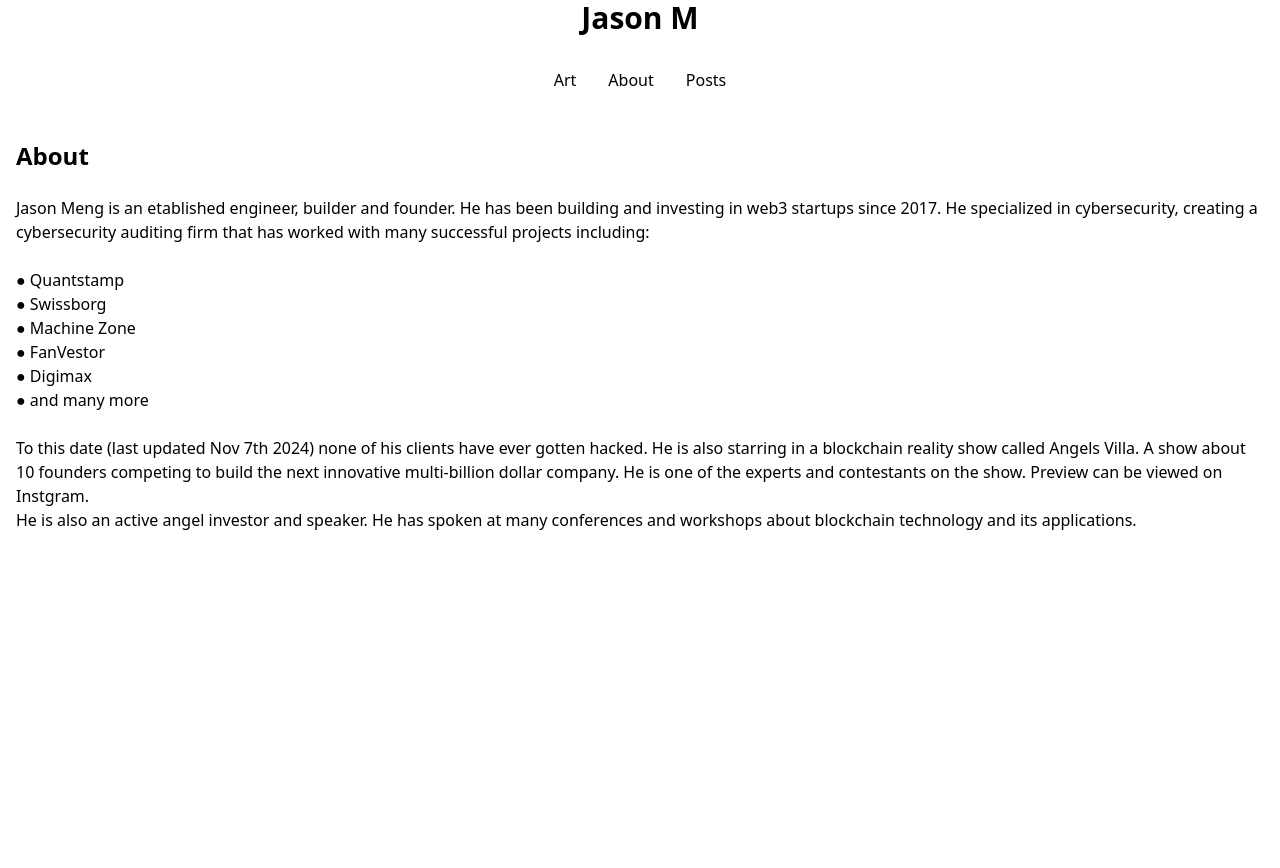
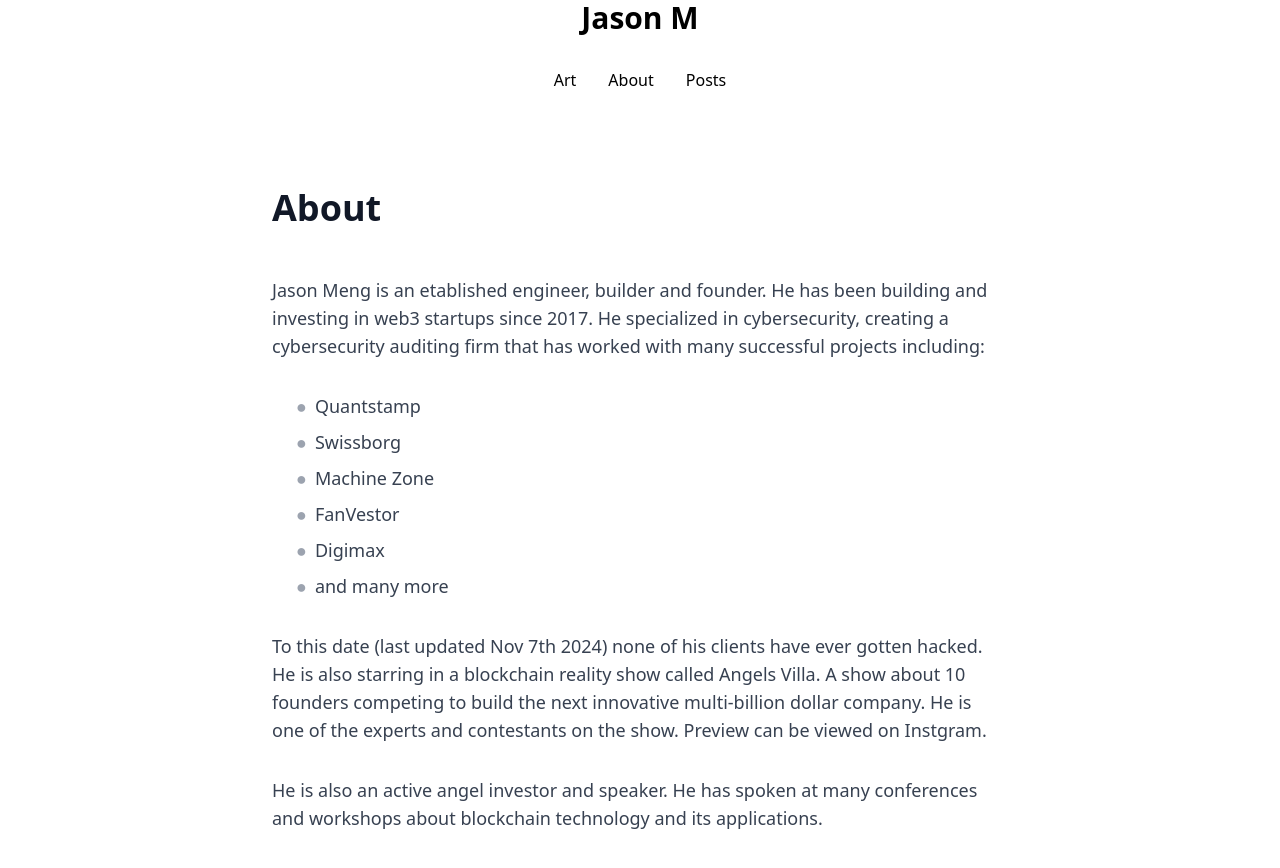
Before and after one commit to decentral-foundation/jasonmeng.org, a React (Vite) app in the folder my-blog/: page /about in a window 1280 px wide. Shown: the top 868 px of the page. Before the commit the page ends 800 px from the top, so only its background shows below. Built offline with nearby package versions, Linux system fonts and the light colour scheme.

Commit message:
css changes

```diff
--- a/my-blog/src/components/About.jsx
+++ b/my-blog/src/components/About.jsx
@@ -1,30 +1,51 @@
 function About() {
     return (
-      <div>
-        <h2 className="text-2xl font-bold mb-6">About</h2>
-        <p>Jason Meng is an etablished engineer, builder and founder. He has been building and investing in web3 startups since 2017.
+      <div className="max-w-[768px] mx-auto px-4 py-12 leading-relaxed text-gray-800">
+        <h2 className="text-4xl font-bold mb-12 text-gray-900">About</h2>
 
-        He specialized in cybersecurity, creating a cybersecurity auditing firm that has worked with many successful projects including: </p>
-        <br/>
-        <ul>
-          <li>●  Quantstamp</li>
-          <li>●  Swissborg</li>
-          <li>●  Machine Zone</li>
-          <li>●  FanVestor</li>
-          <li>●  Digimax</li>
-          <li>●  and many more</li>
-        </ul>
-        <br/>
-        <p>
-        To this date (last updated Nov 7th 2024) none of his clients have ever gotten hacked. He is also starring in a blockchain reality show called Angels Villa. A show about 10 founders competing to build the next innovative multi-billion dollar company. He is one of the experts and contestants on the show. Preview can be viewed on Instgram.
+        <div className="space-y-8 text-lg">
+          <p className="text-gray-700">
+            Jason Meng is an etablished engineer, builder and founder. He has been building and investing in web3 startups since 2017.
+            He specialized in cybersecurity, creating a cybersecurity auditing firm that has worked with many successful projects including:
+          </p>
 
-        </p>
+          <ul className="space-y-2 pl-6 text-gray-700">
+            <li className="flex items-center">
+              <span className="text-gray-400 mr-2">●</span>
+              Quantstamp
+            </li>
+            <li className="flex items-center">
+              <span className="text-gray-400 mr-2">●</span>
+              Swissborg
+            </li>
+            <li className="flex items-center">
+              <span className="text-gray-400 mr-2">●</span>
+              Machine Zone
+            </li>
+            <li className="flex items-center">
+              <span className="text-gray-400 mr-2">●</span>
+              FanVestor
+            </li>
+            <li className="flex items-center">
+              <span className="text-gray-400 mr-2">●</span>
+              Digimax
+            </li>
+            <li className="flex items-center">
+              <span className="text-gray-400 mr-2">●</span>
+              and many more
+            </li>
+          </ul>
 
-        <p>
-        He is also an active angel investor and speaker. He has spoken at many conferences and workshops about blockchain technology and its applications.
-        </p>
+          <p className="text-gray-700">
+            To this date (last updated Nov 7th 2024) none of his clients have ever gotten hacked. He is also starring in a blockchain reality show called Angels Villa. A show about 10 founders competing to build the next innovative multi-billion dollar company. He is one of the experts and contestants on the show. Preview can be viewed on Instgram.
+          </p>
+
+          <p className="text-gray-700">
+            He is also an active angel investor and speaker. He has spoken at many conferences and workshops about blockchain technology and its applications.
+          </p>
+        </div>
       </div>
     );
-  }
+}
 
-  export default About;
+export default About;
--- a/my-blog/src/components/Art.jsx
+++ b/my-blog/src/components/Art.jsx
@@ -1,54 +1,82 @@
 function Art() {
     return (
+      <div className="max-w-[768px] mx-auto px-4 py-12 leading-relaxed text-gray-800">
+        <h2 className="text-4xl font-bold mb-12 text-gray-900">Art</h2>
+
+        {/* Bio section */}
+        <div className="mb-16">
+          <h3 className="text-2xl font-semibold mb-6 text-gray-800">Bio</h3>
+          <div className="space-y-2 text-lg">
+            <div className="font-medium">Jason Meng</div>
+            <div className="text-gray-600">Angel Investor, Speaker, Engineer</div>
             <div>
-        <h2 className="text-2xl font-bold mb-6">Art</h2>
-        <h3 className="text-xl font-semibold mt-6 mb-3"> Bio: </h3>
-        <div>Jason Meng</div>
-        <div> Angel Investor, Speaker, Engineer </div>
-        <div>
-          <a href="https://twitter.com/lingqingm" className="text-blue-600 underline hover:text-blue-800">Twitter</a>
+              <a href="https://twitter.com/lingqingm" className="text-blue-600 hover:text-blue-800">Twitter</a>
             </div>
-        <h3 className="text-xl font-semibold mt-6 mb-3"> Recent Talks </h3>
-        <div>Todo: Update this section with ETH CC</div>
-        <figure className="max-w-[500px] w-full">
+          </div>
+        </div>
+
+        {/* Recent Talks */}
+        <div className="mb-16">
+          <h3 className="text-2xl font-semibold mb-6 text-gray-800">Recent Talks</h3>
+          <div className="text-lg text-gray-700 mb-8">Todo: Update this section with ETH CC</div>
+        </div>
+
+        <figure className="my-16">
           <img
             src="https://miro.medium.com/v2/resize:fit:1400/format:webp/1*OQyZREFWnw8ZKhOVod-DsA.png"
             alt="Description of the image"
-            className="w-full h-auto"
+            className="w-full rounded-lg shadow-md"
           />
-          <figcaption className="text-gray-500 text-sm mt-2 text-center">
+          <figcaption className="text-gray-600 text-base mt-4 text-center leading-relaxed">
             Jason Meng speaking at Ministry of Ideas on the next digital disruption: How blockchain and AI will transform Guest Experience in Hospitality. Conference Website: https://moi.lemiami.com/
           </figcaption>
         </figure>
-        <h3 className="text-xl font-semibold mt-6 mb-3"> Recent Appearances </h3>
-          <li>Jason starring in Blockchain Reality Show Angels Villa. View trailer: <a href="https://www.instagram.com/reel/C-g4WToy6IJ/?igsh=MTBrZ296Z3RwODl0bg==" className="text-blue-600 underline hover:text-blue-800">Instagram Video</a></li>
+
+        {/* Recent Appearances */}
+        <div className="mb-16">
+          <h3 className="text-2xl font-semibold mb-6 text-gray-800">Recent Appearances</h3>
+          <ul className="space-y-4 text-lg list-disc pl-6 text-gray-700">
+            <li>Jason starring in Blockchain Reality Show Angels Villa. View trailer:
+              <a href="https://www.instagram.com/reel/C-g4WToy6IJ/?igsh=MTBrZ296Z3RwODl0bg==" className="text-blue-600 hover:text-blue-800 ml-1">Instagram Video</a>
+            </li>
             <li>Jason pitching at ETH CC 2024 in Brussels
-            <a href="https://youtu.be/vg_Dh5hbOag" className="text-blue-600 underline hover:text-blue-800">  Part 1  </a>
-            <a href="https://youtu.be/RtKRJpnxfxY" className="text-blue-600 underline hover:text-blue-800">  Part 2   </a>
-            <a href="https://youtu.be/JN-tGf7BANQ" className="text-blue-600 underline hover:text-blue-800">  Part 3   </a>
+              <a href="https://youtu.be/vg_Dh5hbOag" className="text-blue-600 hover:text-blue-800 mx-1">Part 1</a>
+              <a href="https://youtu.be/RtKRJpnxfxY" className="text-blue-600 hover:text-blue-800 mx-1">Part 2</a>
+              <a href="https://youtu.be/JN-tGf7BANQ" className="text-blue-600 hover:text-blue-800 mx-1">Part 3</a>
             </li>
-        <h3 className="text-xl font-semibold mt-6 mb-3"> Past Talks </h3>
-        <ol>
-          {/* add timestamp */}
-          <li>Jason speaking at Hacker Dojo Santa Clara: <a href="https://www.youtube.com/watch?v=aLC-bNitw7Y" className="text-blue-600 underline hover:text-blue-800">Link</a></li>
-          <li>Jason speaks at NYC Blockchain Center's first educational seminar: <a className="text-blue-600 underline hover:text-blue-800">Link</a></li>
-          <li>Jason speaking at ETH San Francisco, the recent, largest Hackathon for blockchain developers: <a className="text-blue-600 underline hover:text-blue-800">Link</a></li>
-          <li>Jason speaking at the WCEF blockchain conference: <a className="text-blue-600 underline hover:text-blue-800">Link</a></li>
-          <li>Jason coaching a Hackathon team to first place in Korea: <a href="https://github.com/decentral-inc/secret-voting" className="text-blue-600 underline hover:text-blue-800">Link</a></li>
-          <li>Jason speaking at Austin Texas <a className="text-blue-600 underline hover:text-blue-800">Link</a></li>
+          </ul>
+        </div>
+
+        {/* Past Talks */}
+        <div className="mb-16">
+          <h3 className="text-2xl font-semibold mb-6 text-gray-800">Past Talks</h3>
+          <ol className="space-y-4 text-lg list-decimal pl-6 text-gray-700">
+            <li>Jason speaking at Hacker Dojo Santa Clara: <a href="https://www.youtube.com/watch?v=aLC-bNitw7Y" className="text-blue-600 hover:text-blue-800">Link</a></li>
+            <li>Jason speaks at NYC Blockchain Center's first educational seminar: <a className="text-blue-600 hover:text-blue-800">Link</a></li>
+            <li>Jason speaking at ETH San Francisco, the recent, largest Hackathon for blockchain developers: <a className="text-blue-600 hover:text-blue-800">Link</a></li>
+            <li>Jason speaking at the WCEF blockchain conference: <a className="text-blue-600 hover:text-blue-800">Link</a></li>
+            <li>Jason coaching a Hackathon team to first place in Korea: <a href="https://github.com/decentral-inc/secret-voting" className="text-blue-600 hover:text-blue-800">Link</a></li>
+            <li>Jason speaking at Austin Texas <a className="text-blue-600 hover:text-blue-800">Link</a></li>
           </ol>
-        <h3>Recent Speaking Experiences</h3>
-        <p>Representatives from various companies and organizations such as Patagonia, Reformation, Nike, Sustainable Apparel Coalition, Sudio 189, IBM, BCG and Microsfot participated in different workshops and addressed topics. </p>
+        </div>
 
-        <blockquote className="border-l-4 border-gray-300 pl-4 my-4 italic">
+        {/* Recent Speaking Experiences */}
+        <div className="mb-16">
+          <h3 className="text-2xl font-semibold mb-6 text-gray-800">Recent Speaking Experiences</h3>
+          <p className="text-lg text-gray-700 mb-8 leading-relaxed">
+            Representatives from various companies and organizations such as Patagonia, Reformation, Nike, Sustainable Apparel Coalition, Sudio 189, IBM, BCG and Microsfot participated in different workshops and addressed topics.
+          </p>
+
+          <blockquote className="my-8 pl-6 border-l-4 border-gray-300 italic text-xl text-gray-700">
             The Transparency Hack was moderated by Ana Andjelic and divided into two different sessions.
           </blockquote>
 
           <img
             src="https://miro.medium.com/v2/resize:fit:1400/format:webp/0*qRYbR9HGTRi_28lX"
             alt="Description of the image"
-            className="w-full h-auto"
+            className="w-full rounded-lg shadow-md mt-8"
           />
+        </div>
       </div>
     );
   }
```
Lines whose indentation alone changed are shown as unchanged.
